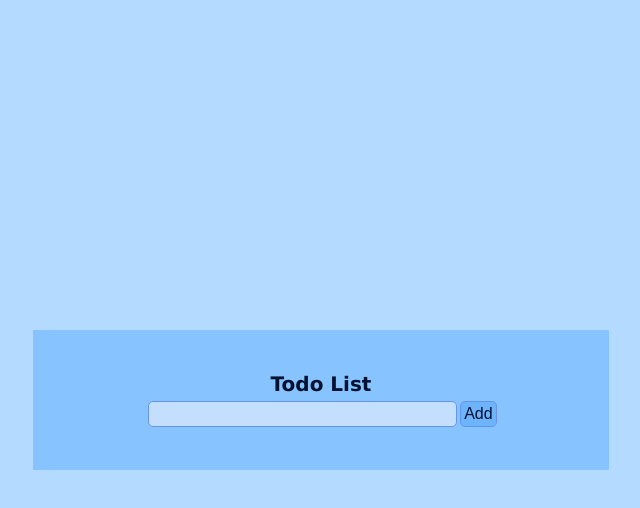
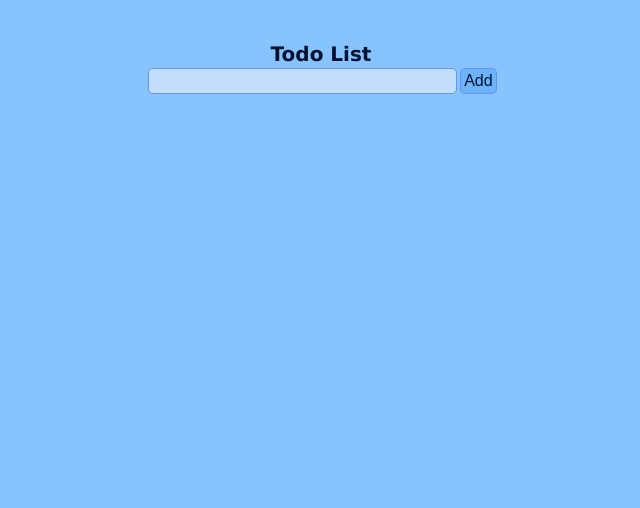
Before and after one commit to Reishi006/angular-todo-list, an Angular app: page / in a window 1280 px wide. Shown: the top 508 px of the page, without its empty margins (319-959 px from the left). Built offline with nearby package versions, Linux system fonts and the light colour scheme.

Commit message:
Update styles.scss

```diff
--- a/src/styles.scss
+++ b/src/styles.scss
@@ -10,7 +10,7 @@ body {
 
     font-family: Verdana, Geneva, Tahoma, sans-serif;
 
-    background-color: rgb(181, 218, 255);
+    background-color: rgb(135, 195, 255);
 }
 
 app-root {
@@ -19,22 +19,29 @@ app-root {
 
     display: flex;
     justify-content: center;
-    align-items: center;
 }
 
 input[type=text] {
     min-width: 300px;
 
-    margin: .2em;
+    margin: 0 .2em;
     padding: .2em;
 
     border: none;
     border: 1px solid cornflowerblue;
     border-radius: 5px;
 
+    outline: none;
+
     font-size: 16px;
 
     background-color: rgb(195, 223, 253);
+
+    &:focus {
+        outline: 2px solid cornflowerblue;
+
+        background-color: rgb(177, 215, 255);
+    }
 }
 
 button {
@@ -48,3 +55,15 @@ button {
 
     background-color: rgb(109, 180, 252);
 }
+
+
+//ANIMATIONS
+
+@keyframes appearScale {
+    from {
+        transform: scale(1%);
+    }
+    to {
+        transform: scale(100%);
+    }
+}
```
